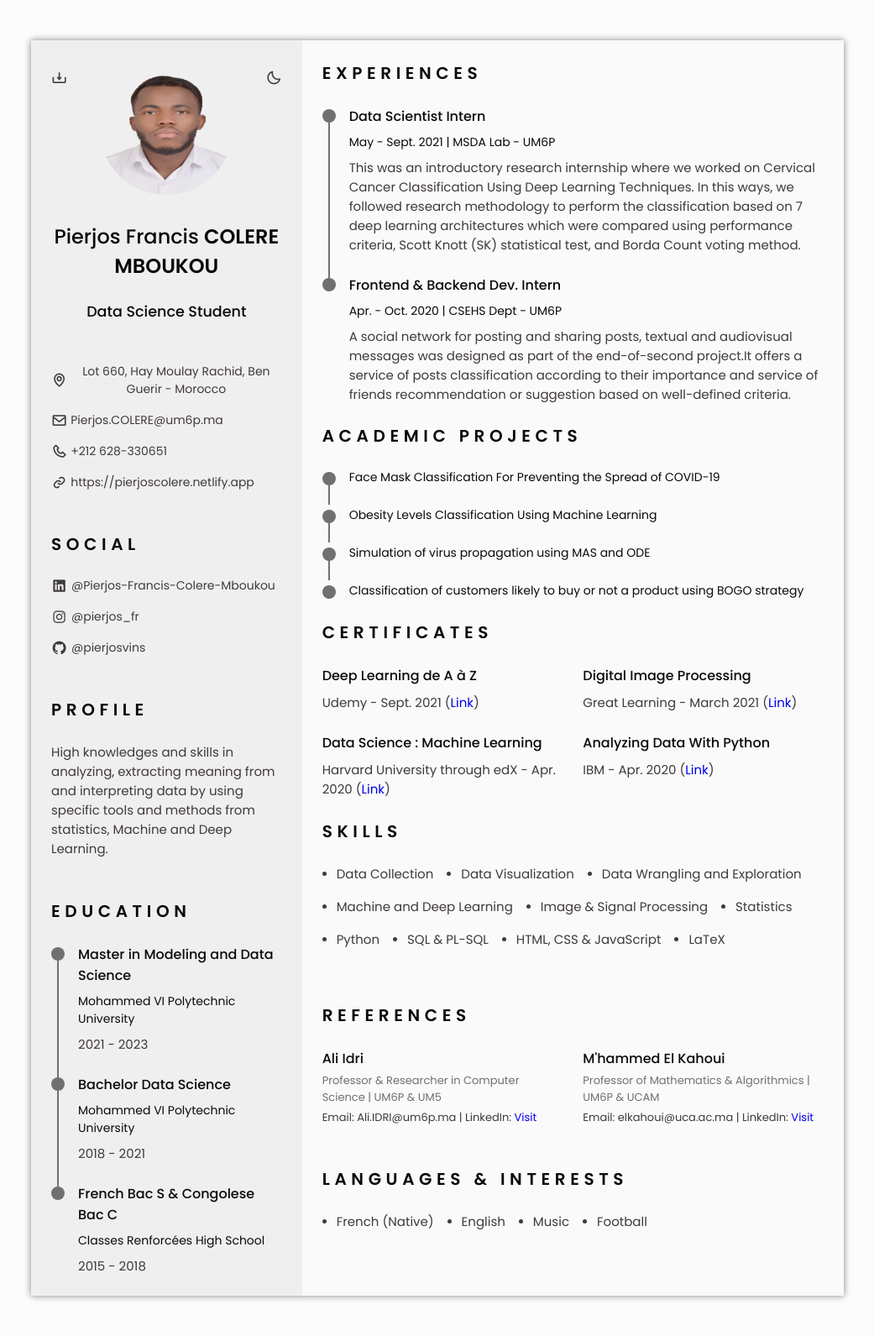
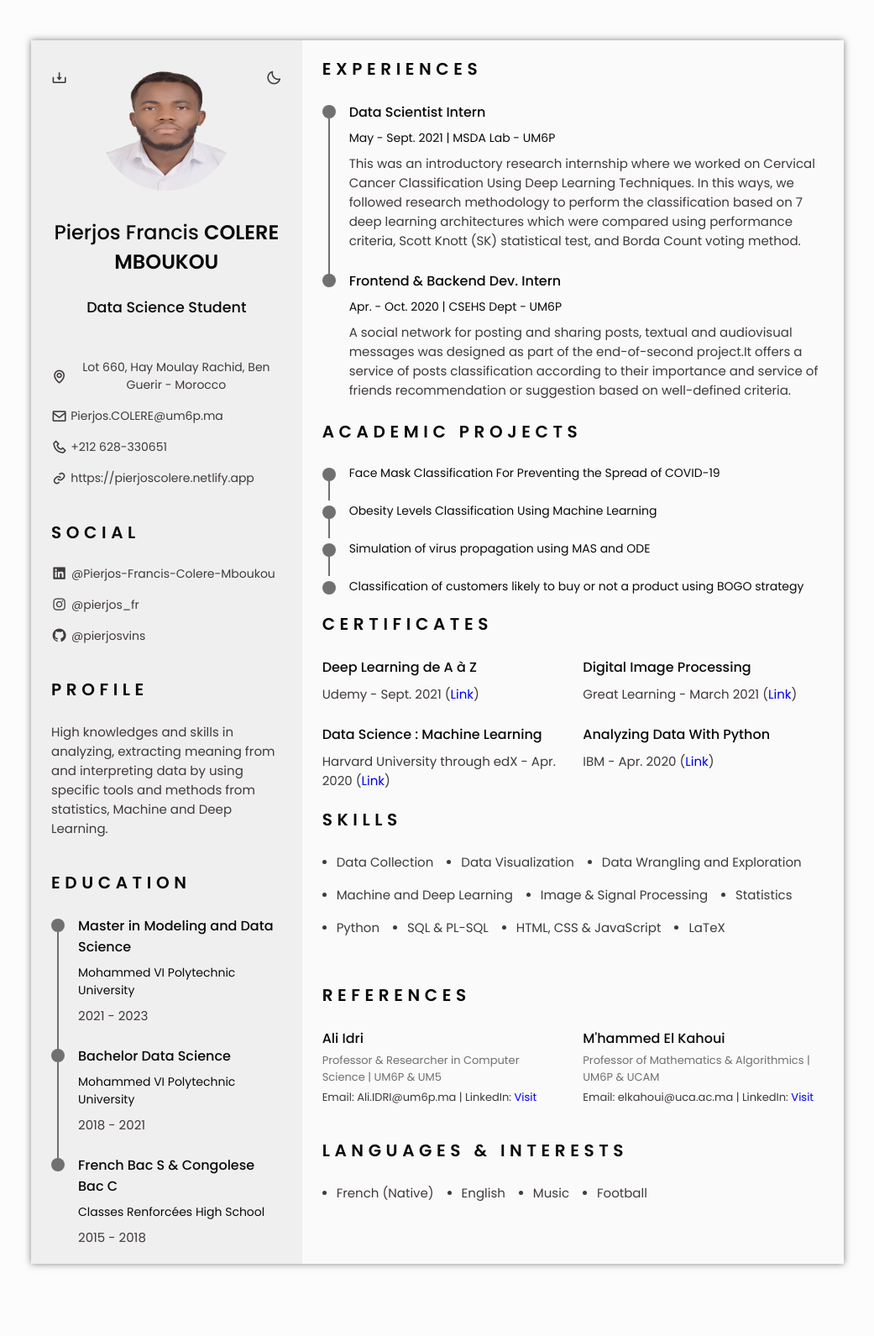
Before and after one commit to pierjosvins/resume, a PHP site: page / in a window 1280 px wide. Shown: the whole page at 84% size, without its empty margins (119-1160 px from the left). After the commit the page ends 1510 px from the top, so only its background shows below. Run offline with PHP 8.4, Linux system fonts and the light colour scheme; some libraries are stand-ins or nearby versions.

Commit message:
Update styles.css

```diff
--- a/assets/css/styles.css
+++ b/assets/css/styles.css
@@ -234,7 +234,7 @@ img {
 /*====================  CLASS CSS ====================*/
 
 .section {
-    padding: 1.5rem 0;
+    padding: 1.2rem 0;
 }
 
 .section-title {
```
